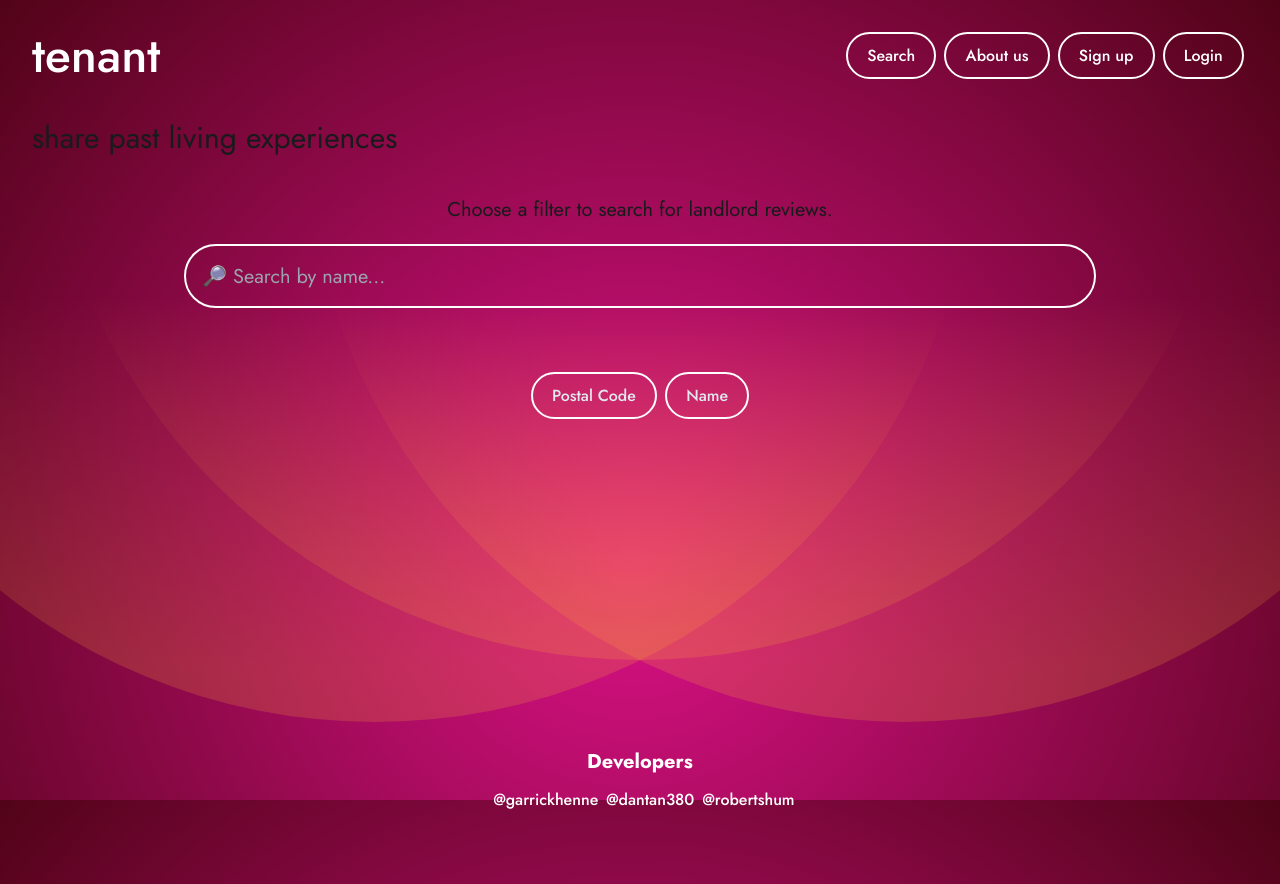
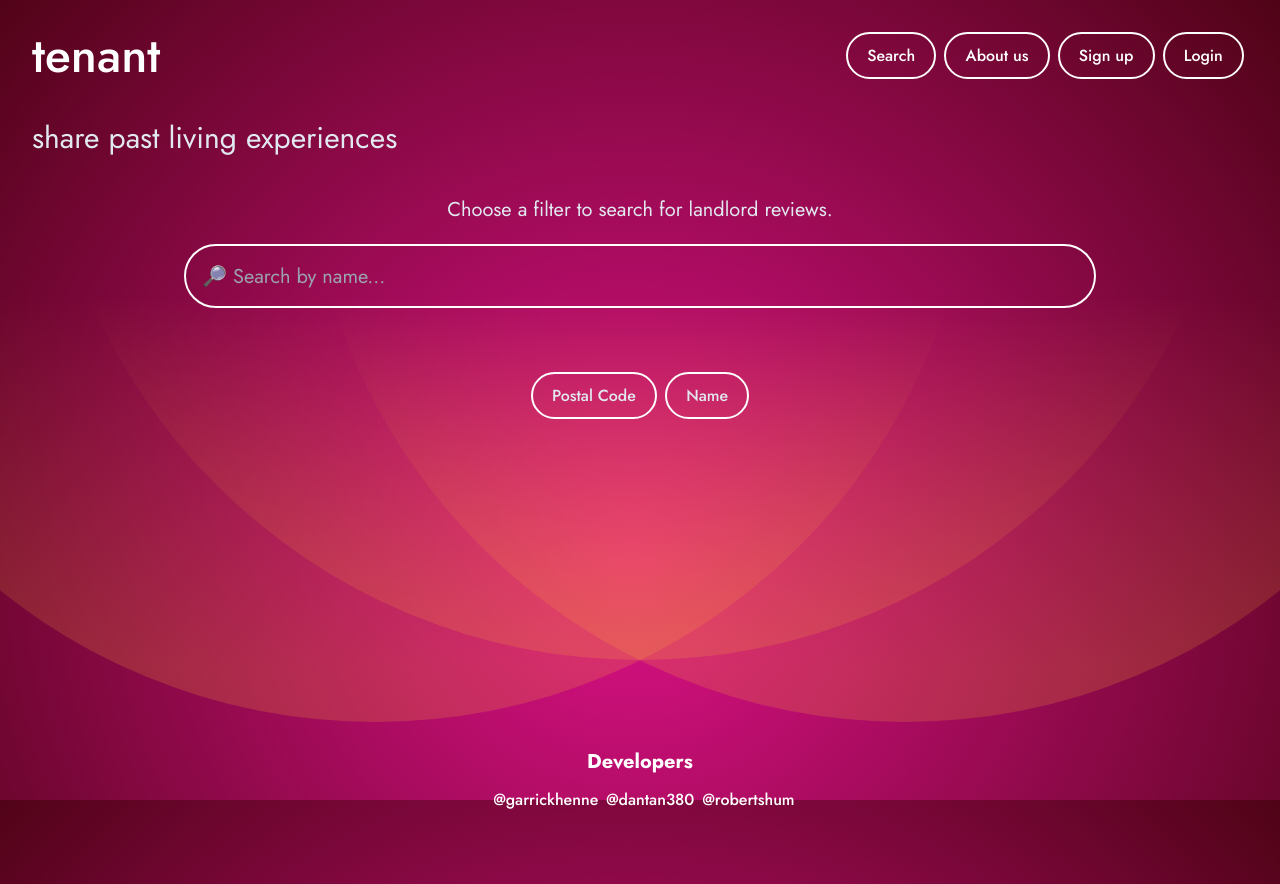
Before and after one commit to garrickhenne/tenant, a React (Vite) app in the folder frontend/: page / in a window 1280 px wide. Built offline with nearby package versions, Linux system fonts and the light colour scheme.

Commit message:
Change text color

```diff
--- a/frontend/src/routes/Home.jsx
+++ b/frontend/src/routes/Home.jsx
@@ -6,11 +6,11 @@ const Home = () => {
     <div>
       <header>
         <h2
-          className='text-3xl text-left pb-10'
+          className='text-3xl text-left pb-10 text-slate-200'
         >
           share past living experiences
         </h2>
-        <h2 className='text-xl pb-5'>
+        <h2 className='text-xl pb-5 text-slate-200'>
           Choose a filter to search for landlord reviews.
         </h2>
       </header>
```
